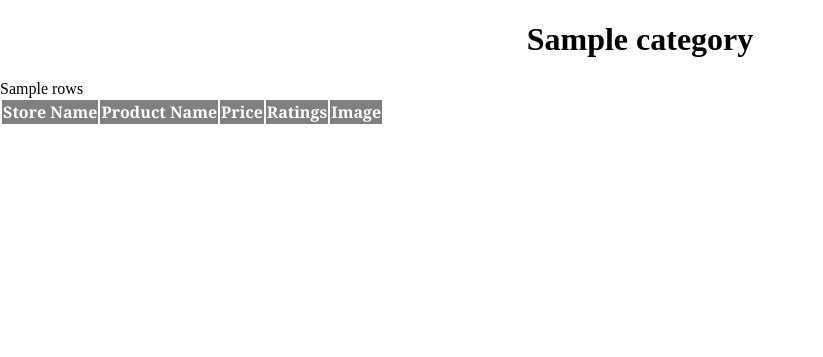
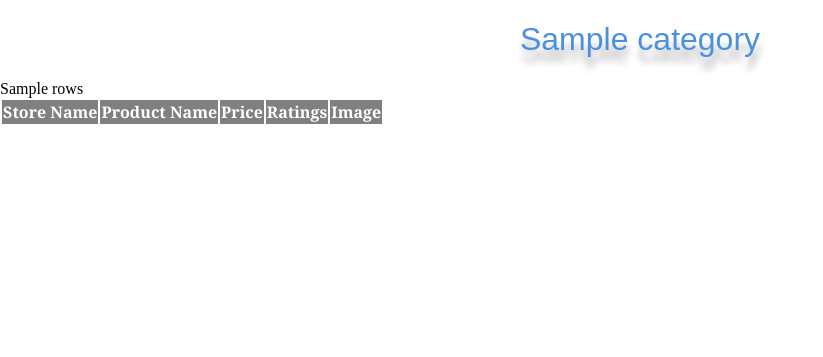
Before and after one commit to soyarna/CostCruiser, a Flask app: template templates/category_template.html in a window 1280 px wide. Shown: the part 63-420 px from the top of the page, without its empty margins (0-823 px from the left). Run offline with Flask 3, Linux system fonts and the light colour scheme; the template is opened without the code that fills it: most values are stand-ins (such as "Sample title", 1, 10 or a date in 2020); lists and menus that the app fills with data are empty; some web fonts are replaced.

Commit message:
style+font changes for category names

```diff
--- a/static/styles.css
+++ b/static/styles.css
@@ -133,6 +133,11 @@ body {
 
 .cat-h1 {
     text-align: center;
+    font-family: 'ResotELavender', sans-serif;
+    text-shadow: 1px 12px 7px rgba(0, 0, 0, 0.3);
+    color: #4A90E2;
+    font-weight: 300;
+
 }
 
 .fa {
--- a/templates/category_template.html
+++ b/templates/category_template.html
@@ -6,6 +6,7 @@
     <meta charset="UTF-8">
     <meta name="viewport" content="width=device-width, initial-scale=1.0">
     <title>{{category}}</title>
+    <link rel="stylesheet" href="https://fonts.cdnfonts.com/css/resotelavender">
     <link rel="stylesheet" type="text/css" href="/static/styles.css">
     <link rel="stylesheet" href="https://cdnjs.cloudflare.com/ajax/libs/font-awesome/4.7.0/css/font-awesome.min.css">
 </head>
```
